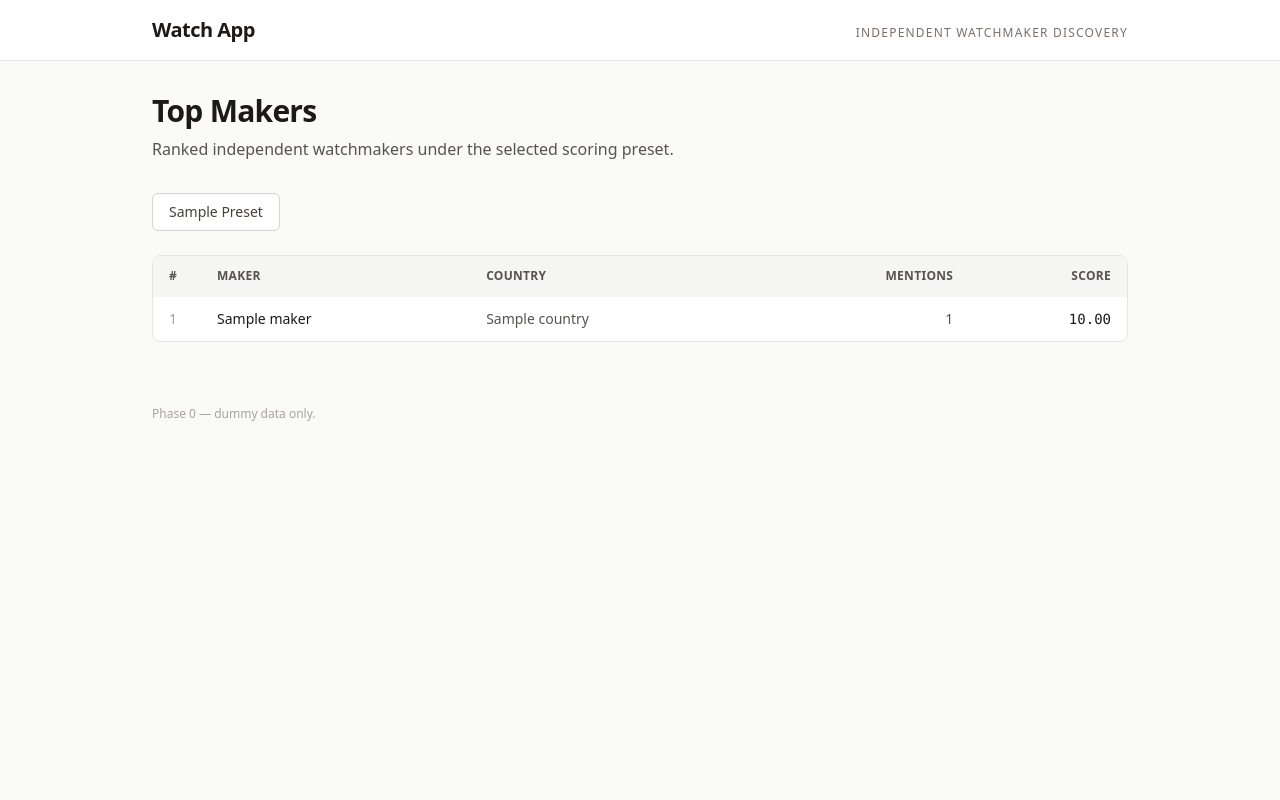
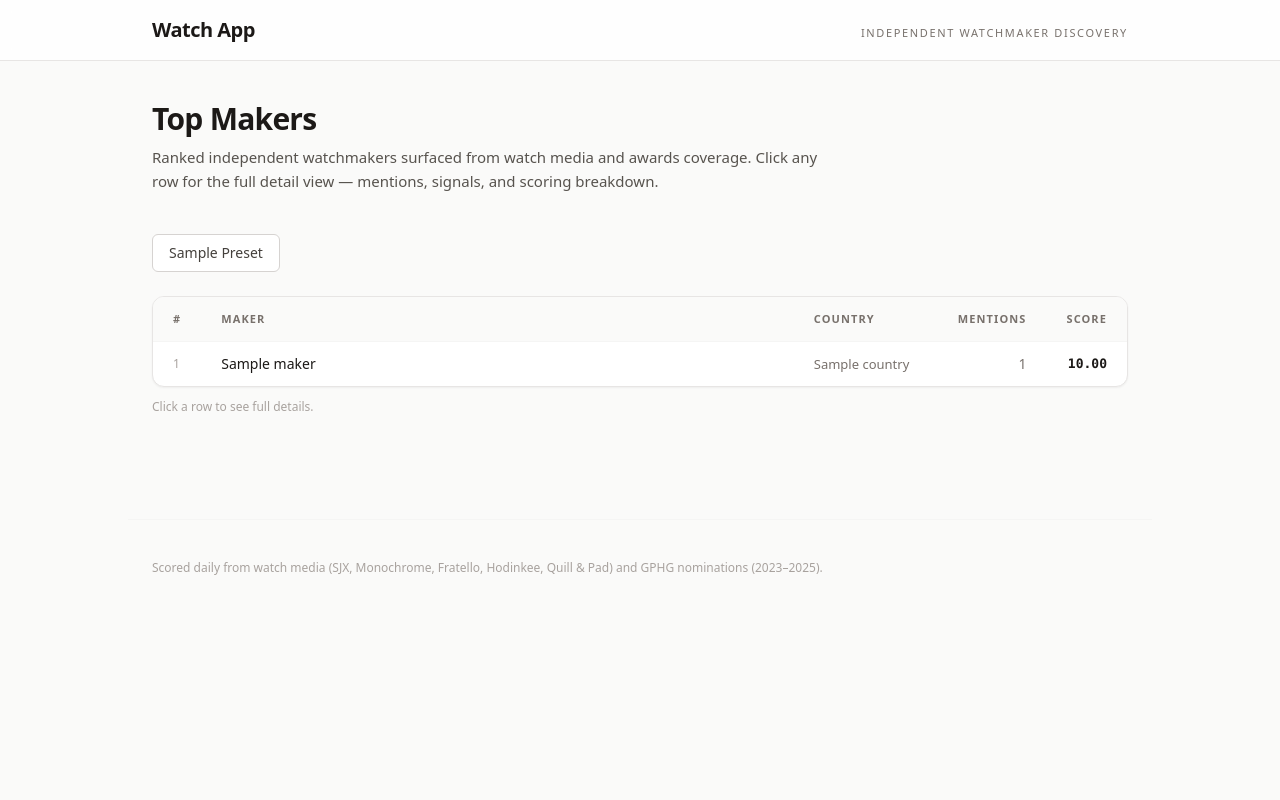
Before and after one commit to hravikum/watch_app, a FastAPI app: template watch_app/web/templates/dashboard.html in a window 1280 px wide. Run offline with FastAPI, Linux system fonts and the light colour scheme; the template is opened without the code that fills it: most values are stand-ins (such as "Sample title", 1, 10 or a date in 2020); some libraries are stand-ins or nearby versions.

Commit message:
update the UI to make it cleaner

```diff
--- a/watch_app/web/templates/_makers_table.html
+++ b/watch_app/web/templates/_makers_table.html
@@ -1,36 +1,52 @@
 {# Swappable fragment — returned both from the dashboard render and from the
-   /makers/top endpoint when the user toggles a preset. #}
+   /makers/top endpoint when the user toggles a preset. Each row is a clickable
+   link into the maker detail page. #}
 
 {% if makers %}
-<div class="bg-white border border-stone-200 rounded-lg overflow-hidden">
+<div class="bg-white border border-stone-200 rounded-xl overflow-hidden shadow-sm">
   <table class="w-full text-sm">
-    <thead class="bg-stone-100 text-stone-600 uppercase text-xs tracking-wide">
+    <thead class="bg-stone-50 text-stone-500 uppercase text-[11px] tracking-[0.1em] font-medium">
       <tr>
-        <th class="px-4 py-3 text-left w-12">#</th>
-        <th class="px-4 py-3 text-left">Maker</th>
-        <th class="px-4 py-3 text-left">Country</th>
-        <th class="px-4 py-3 text-right">Mentions</th>
-        <th class="px-4 py-3 text-right">Score</th>
+        <th class="px-5 py-3 text-left w-12">#</th>
+        <th class="px-5 py-3 text-left">Maker</th>
+        <th class="px-5 py-3 text-left w-36">Country</th>
+        <th class="px-5 py-3 text-right w-24">Mentions</th>
+        <th class="px-5 py-3 text-right w-20">Score</th>
       </tr>
     </thead>
     <tbody>
       {% for m in makers %}
-      <tr class="border-t border-stone-100 hover:bg-stone-50">
-        <td class="px-4 py-3 text-stone-400">{{ m.rank }}</td>
-        <td class="px-4 py-3 font-medium">{{ m.name }}</td>
-        <td class="px-4 py-3 text-stone-600">{{ m.country or "—" }}</td>
-        <td class="px-4 py-3 text-right text-stone-600">{{ m.mention_count }}</td>
-        <td class="px-4 py-3 text-right font-mono">{{ "%.2f"|format(m.score) }}</td>
+      <tr
+        class="border-t border-stone-100 hover:bg-stone-50 cursor-pointer transition-colors group"
+        onclick="window.location='/makers/{{ m.maker_id }}';"
+      >
+        <td class="px-5 py-3 text-stone-400 tabular text-xs">{{ m.rank }}</td>
+        <td class="px-5 py-3 font-medium group-hover:text-stone-900">
+          <a
+            href="/makers/{{ m.maker_id }}"
+            class="hover:underline decoration-stone-400 underline-offset-2"
+            onclick="event.stopPropagation();"
+          >{{ m.name }}</a>
+        </td>
+        <td class="px-5 py-3 text-stone-500 text-[13px]">{{ m.country or "—" }}</td>
+        <td class="px-5 py-3 text-right text-stone-500 tabular">{{ m.mention_count }}</td>
+        <td class="px-5 py-3 text-right font-mono text-[13px] tabular
+                   {% if m.score == 0 %}text-stone-300{% elif m.score > 2 %}text-stone-900 font-semibold{% else %}text-stone-600{% endif %}">
+          {{ "%.2f"|format(m.score) }}
+        </td>
       </tr>
       {% endfor %}
     </tbody>
   </table>
 </div>
+<p class="mt-3 text-xs text-stone-400">
+  Click a row to see full details.
+</p>
 {% else %}
-<div class="bg-white border border-stone-200 rounded-lg p-8 text-center text-stone-500">
+<div class="bg-white border border-stone-200 rounded-xl p-10 text-center text-stone-500">
   <p class="mb-2">No makers scored yet.</p>
   <p class="text-sm">
-    Run <code class="bg-stone-100 px-2 py-1 rounded">make scan</code> to populate the database.
+    Run <code class="bg-stone-100 px-2 py-1 rounded text-stone-700 text-xs">make scan</code> to populate the database.
   </p>
 </div>
 {% endif %}
--- a/watch_app/web/templates/base.html
+++ b/watch_app/web/templates/base.html
@@ -5,34 +5,41 @@
   <meta name="viewport" content="width=device-width, initial-scale=1.0" />
   <title>{% block title %}Watch App{% endblock %}</title>
 
-  <!-- Tailwind via CDN for Phase 0. In Phase 2 we'll switch to compiled CSS. -->
+  <!-- Tailwind via CDN — fine for a local tool; would switch to compiled CSS
+       if this were ever deployed. -->
   <script src="https://cdn.tailwindcss.com"></script>
 
   <!-- HTMX for declarative partial swaps. -->
   <script src="https://unpkg.com/htmx.org@2.0.3" defer></script>
 
   <style>
-    body { font-family: ui-sans-serif, system-ui, -apple-system, "Segoe UI", Roboto, sans-serif; }
+    body {
+      font-family: ui-sans-serif, system-ui, -apple-system, "Segoe UI", Roboto, sans-serif;
+      font-feature-settings: "cv11", "ss01", "ss03";
+    }
+    /* Tabular numerals for score/rank/mention columns — crucial for clean
+       alignment in tables. */
+    .tabular { font-variant-numeric: tabular-nums; }
   </style>
 </head>
-<body class="bg-stone-50 text-stone-900 min-h-screen">
-  <header class="border-b border-stone-200 bg-white">
+<body class="bg-stone-50 text-stone-900 min-h-screen antialiased">
+  <header class="border-b border-stone-200 bg-white/80 backdrop-blur sticky top-0 z-10">
     <div class="max-w-5xl mx-auto px-6 py-4 flex items-baseline justify-between">
-      <a href="/" class="text-xl font-semibold tracking-tight">
+      <a href="/" class="text-xl font-semibold tracking-tight hover:text-stone-600 transition">
         Watch App
       </a>
-      <span class="text-xs text-stone-500 uppercase tracking-widest">
+      <span class="text-[11px] text-stone-500 uppercase tracking-[0.15em] font-medium">
         Independent Watchmaker Discovery
       </span>
     </div>
   </header>
 
-  <main class="max-w-5xl mx-auto px-6 py-8">
+  <main class="max-w-5xl mx-auto px-6 py-10">
     {% block content %}{% endblock %}
   </main>
 
-  <footer class="max-w-5xl mx-auto px-6 py-8 text-xs text-stone-400">
-    Phase 0 — dummy data only.
+  <footer class="max-w-5xl mx-auto px-6 py-10 text-xs text-stone-400 border-t border-stone-100 mt-16">
+    Scored daily from watch media (SJX, Monochrome, Fratello, Hodinkee, Quill&nbsp;&amp;&nbsp;Pad) and GPHG nominations (2023&ndash;2025).
   </footer>
 </body>
 </html>
--- a/watch_app/web/templates/dashboard.html
+++ b/watch_app/web/templates/dashboard.html
@@ -2,23 +2,25 @@
 {% block title %}Dashboard — Watch App{% endblock %}
 
 {% block content %}
-<div class="mb-8">
-  <h1 class="text-3xl font-semibold tracking-tight mb-2">Top Makers</h1>
-  <p class="text-stone-600">
-    Ranked independent watchmakers under the selected scoring preset.
+
+{# --- Header --- #}
+<div class="mb-10">
+  <h1 class="text-3xl font-semibold tracking-tight">Top Makers</h1>
+  <p class="mt-2 text-stone-600 text-[15px] leading-relaxed max-w-2xl">
+    Ranked independent watchmakers surfaced from watch media and awards coverage.
+    Click any row for the full detail view — mentions, signals, and scoring breakdown.
   </p>
 </div>
 
-<!-- Preset toggle. Clicking a button hits /makers/top?preset=... and swaps
-     the fragment below into #makers-slot. No full-page reload. -->
+{# --- Preset toggle --- #}
 <div class="mb-6 flex gap-2">
   {% for preset in presets %}
     <button
-      class="px-4 py-2 text-sm font-medium rounded-md border transition
+      class="px-4 py-2 text-sm font-medium rounded-md border transition-all
              {% if preset == current_preset %}
-               bg-stone-900 text-white border-stone-900
+               bg-stone-900 text-white border-stone-900 shadow-sm
              {% else %}
-               bg-white text-stone-700 border-stone-300 hover:border-stone-400
+               bg-white text-stone-700 border-stone-300 hover:border-stone-500 hover:text-stone-900
              {% endif %}"
       hx-get="/makers/top?preset={{ preset }}"
       hx-target="#makers-slot"
@@ -29,6 +31,15 @@
   {% endfor %}
 </div>
 
+{# Brief preset description — helps first-time viewers understand the distinction. #}
+<div class="mb-6 text-xs text-stone-500">
+  {% if current_preset == 'rising_star' %}
+    Surfaces independents gaining traction across multiple outlets right now.
+  {% elif current_preset == 'hidden_gem' %}
+    Surfaces makers with minimal current coverage — the truly obscure.
+  {% endif %}
+</div>
+
 <div id="makers-slot">
   {% include "_makers_table.html" %}
 </div>
```
Also changed, not shown: tests/conftest.py (+6 -0 lines), tests/test_web_routes.py (added, +144 -0 lines), watch_app/api/routers/makers.py (+118 -4 lines), watch_app/web/templates/maker_detail.html (added, +154 -0 lines).
